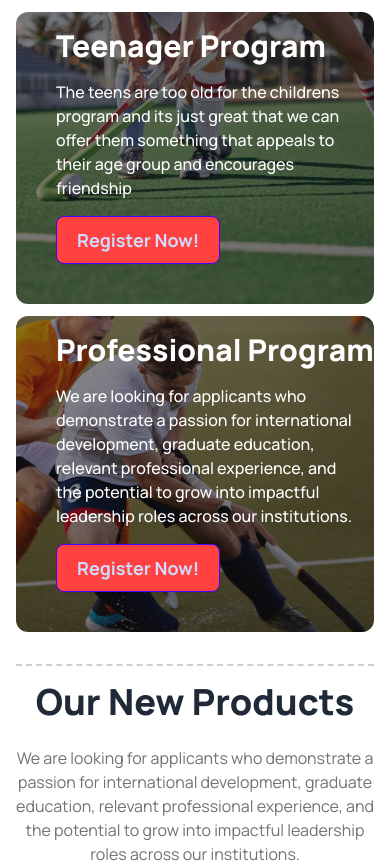
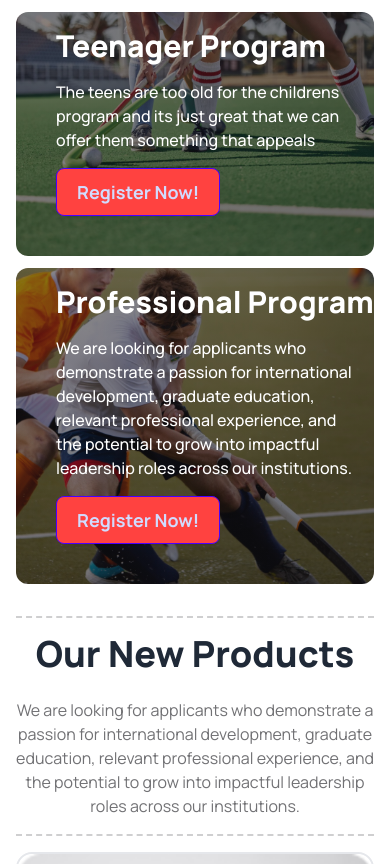
Before and after one commit to Husain-Siddik/assainment-3, a plain HTML site: page index.html in a window 390 px wide. Shown: the part 2032-2896 px from the top of the page. Drawn offline with nearby package versions, Linux system fonts and the light colour scheme.

Commit message:
responsive check

```diff
--- a/index.html
+++ b/index.html
@@ -265,7 +265,7 @@
               Teenager Program
             </h1>
             <p class="text-base font-medium leading-6 py-4 pr-4">
-              The teens are too old for the childrens program and its just great that we can offer them something that appeals to their age group and encourages friendship
+              The teens are too old for the childrens program and its just great that we can offer them something that appeals
             </p>
 
             <button class="btn btn-primary bg-[#ff4240] font-bold text-lg px-5">
```
